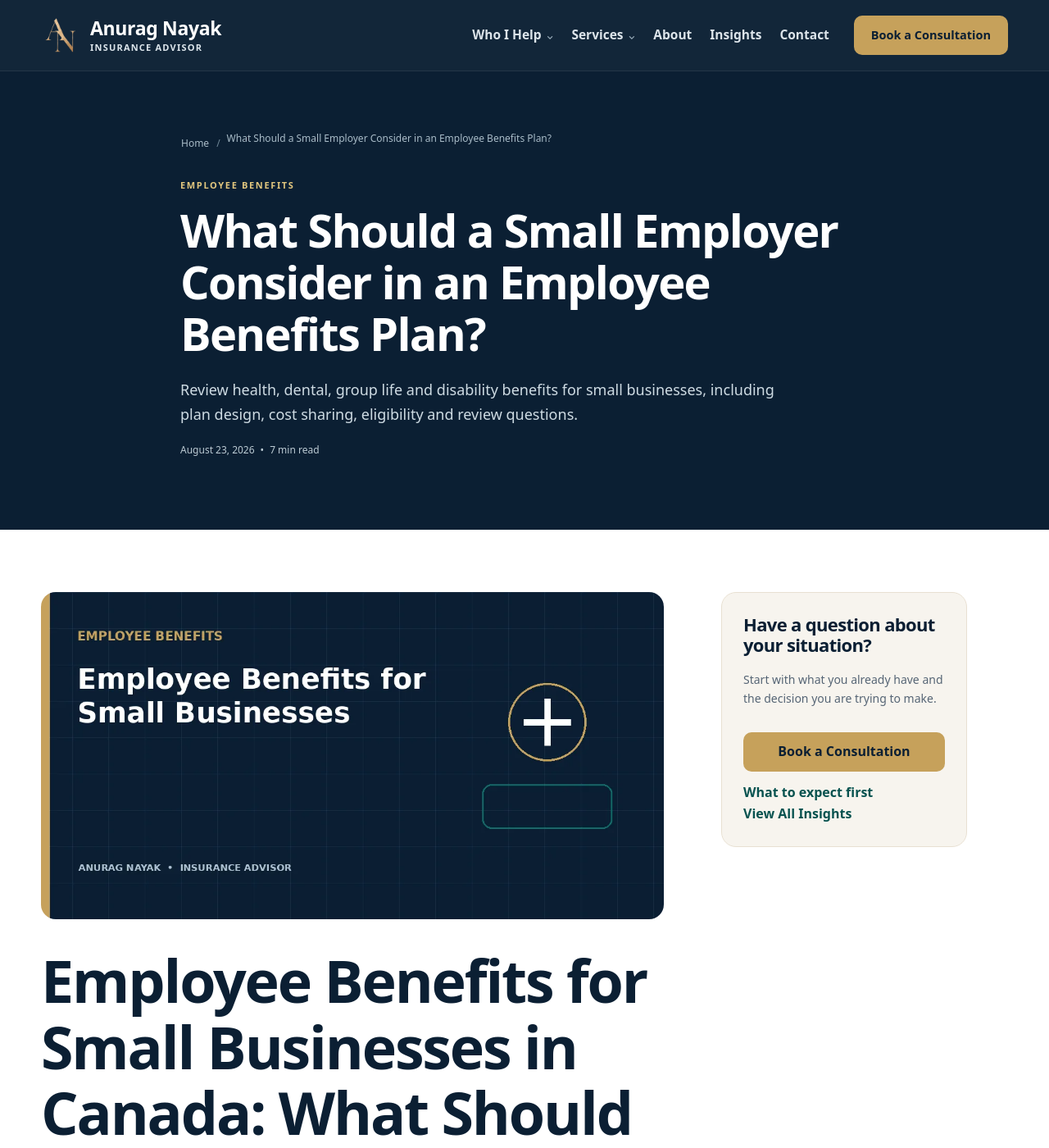
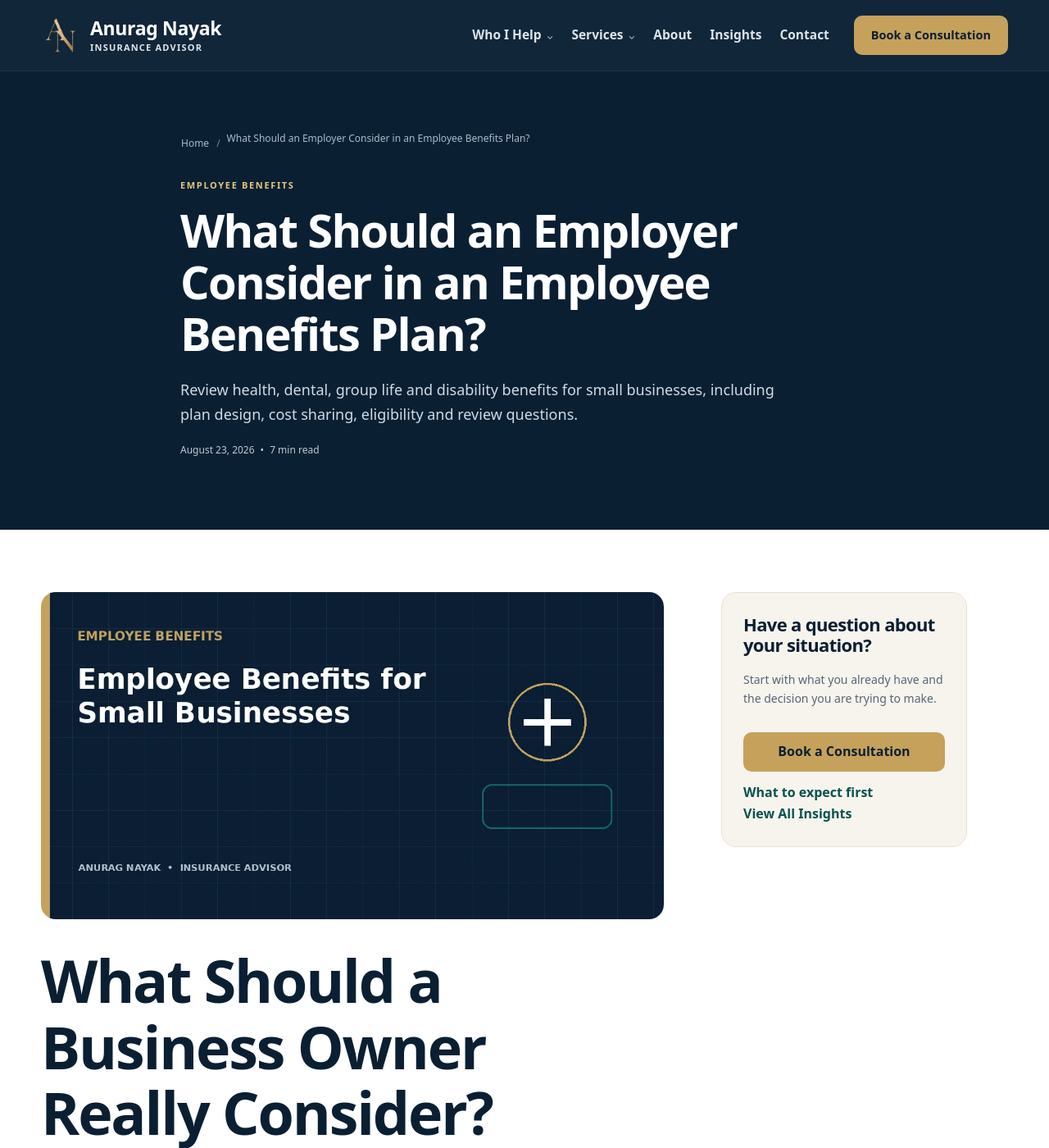
Before and after one commit to anuragnayakca/anuragnayak-preview, a Jekyll site: the page built from _posts/2026-08-23-employee-benefits-small-business.md, in a window 1280 px wide and 1400 px high. Shown: the whole window at 82% size. Built offline with Jekyll 4.4.1, drawn with Linux system fonts in a browser that asks for light colours; some of the changed text lies outside the part shown.

Commit message:
Update Article “2026-08-23-employee-benefits-small-business”

```diff
--- a/_posts/2026-08-23-employee-benefits-small-business.md
+++ b/_posts/2026-08-23-employee-benefits-small-business.md
@@ -1,6 +1,6 @@
 ---
 layout: post
-title: What Should a Small Employer Consider in an Employee Benefits Plan?
+title: What Should an Employer Consider in an Employee Benefits Plan?
 author: Anurag Nayak
 date: 2026-08-23
 excerpt_text: Employee benefits are easier to evaluate when the employer starts
@@ -20,7 +20,7 @@ description: Review health, dental, group life and disability benefits for small
 read_time: 7 min read
 published: true
 ---
-# Employee Benefits for Small Businesses in Canada: What Should a Business Owner Really Consider?
+# What Should a Business Owner Really Consider?
 
 For many small business owners, employee benefits become a serious conversation at a familiar point in the growth of the company.
 
@@ -100,7 +100,7 @@ A benefits plan cannot solve every workplace problem. Culture, workload, managem
 
 But appropriate health, disability and mental-health resources can form part of the support system.
 
-## What does Manulife offer for small businesses?
+## What does Manulife offer for businesses?
 
 For businesses where I am helping arrange group benefits, **Manulife is one of the group-benefits providers I work with**.
 
@@ -224,8 +224,6 @@ But once a company has a stable workforce and is competing to attract and retain
 
 If you are wondering whether employee benefits make sense for your company, a good place to start is simply understanding the options and the numbers.
 
-
-
 *This article is for general educational purposes and is not tax, legal or accounting advice. Group benefits are subject to eligibility requirements, plan provisions, exclusions, limitations and insurer approval. Product features and availability can change. Business owners should obtain advice appropriate to their individual circumstances.*
 
 ## Sources
```
